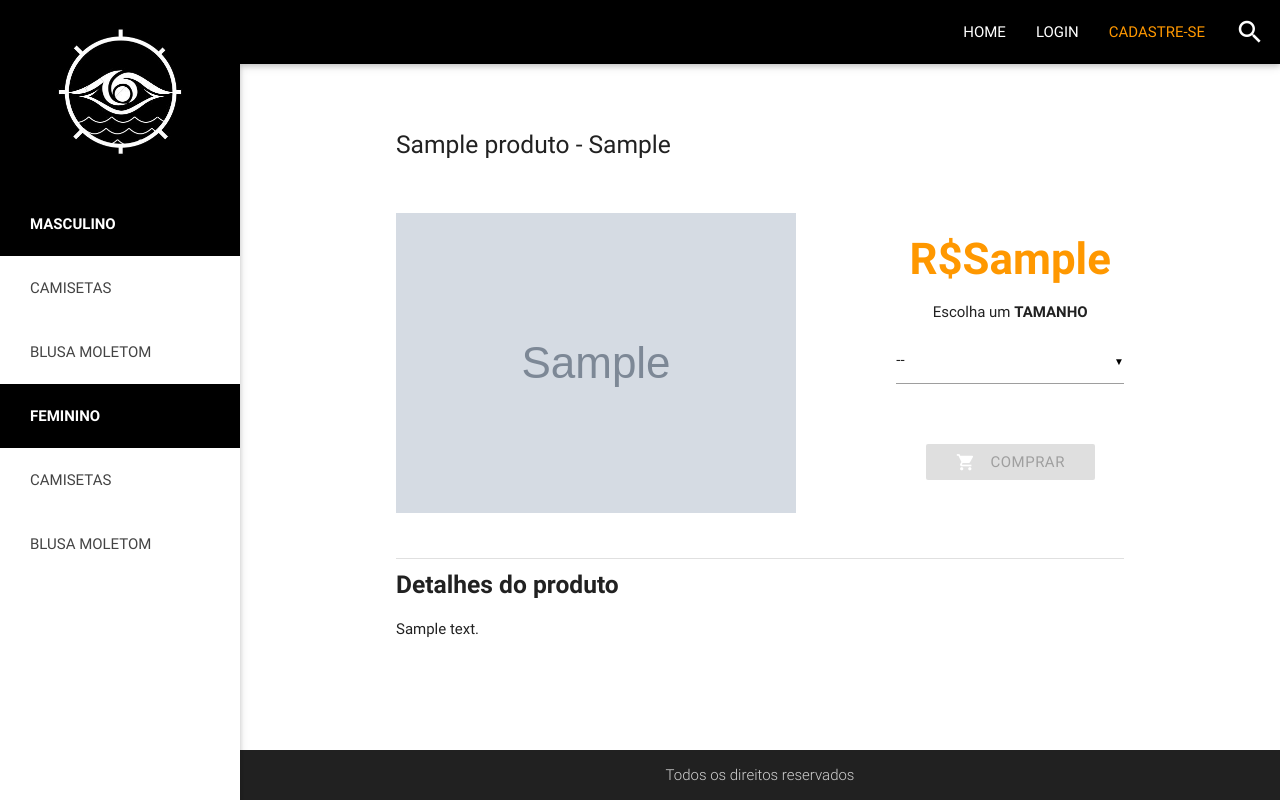
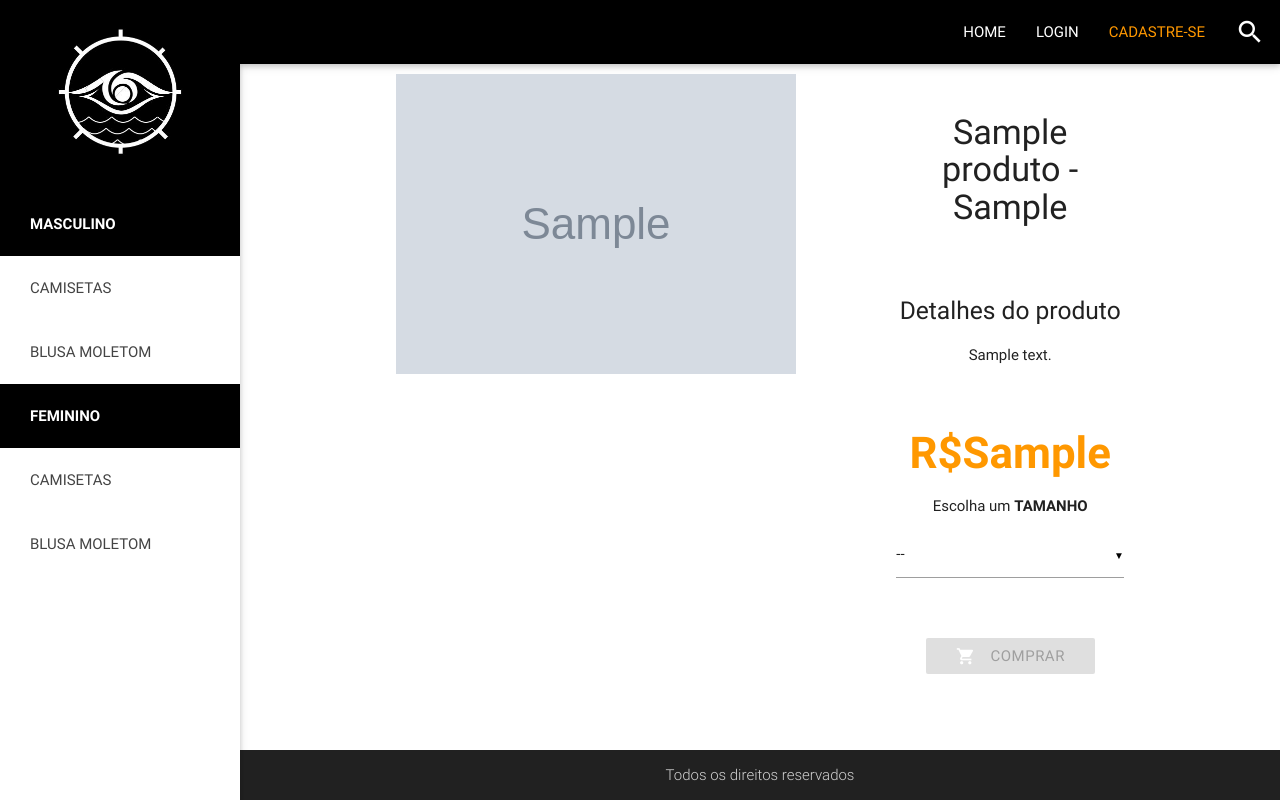
Before and after one commit to leomendesm/heavy-sun-store, a PHP site: page /projeto/produto.php?id=1 in a window 1280 px wide. Run offline with PHP 8.4, Linux system fonts and the light colour scheme; tables that the repository leaves empty or names only in its code hold one stand-in row (values such as "Sample post"); grey boxes marked "Sample" are stand-in pictures; some libraries are stand-ins or nearby versions.

Commit message:
Add files via upload

```diff
--- a/index.php
+++ b/index.php
@@ -16,7 +16,7 @@
                               <img class="responsive-img" src="uploads/<?= $fetch["foto"] ?>">
                             </div>
                             <div class="card-content">
-                                <p><span class="card-title activator grey-text text-darken-4 truncate"><?= $fetch["nome"] ?> - <?=  ucfirst($fetch["sexo"]) ?></span></p>
+                                <a href="produto.php?id=<?= $fetch["id"] ?>"><p><span class="card-title activator grey-text text-darken-4 truncate"><?= $fetch["nome"] ?> - <?=  ucfirst($fetch["sexo"]) ?></span></p></a>
                                 <p class="">R$<?= $fetch["preco"] ?><br></p>
                                 <div class="red-text"><hr></div>
                               <p><a href="produto.php?id=<?= $fetch["id"] ?>" class="orange-text text-darken-2 right">COMPRAR</a></p>
--- a/js/init.js
+++ b/js/init.js
@@ -20,7 +20,6 @@
         $('#mprodger').hide();
         $("#erro").hide();
         $('#submit').click(function () {
-            $('#prog_reg').show();
             var nome = $('#nome').val();
             var email = $('#email').val();
             var senha = $('#pass').val();
@@ -55,7 +54,6 @@
             type: "post",
             data: "senha=" + senha + "&email=" + email + "&remember=" + remember,
             success: function (result) {
-                console.log(result);
                 if (result == 0) {
                     $('#mlogin').closeModal();
                     $('#cad').hide();
@@ -87,7 +85,7 @@
                     $('#mprodger').show();
                     $('#comprar').removeClass('disabled');
                 } else {
-                    $('#erro').show();
+                    Materialize.toast('Usuário ou senha incorretos!', 3000);
                 }
             }
         })
@@ -112,6 +110,10 @@
                 }
             })
             return false;
+        }else if(disabled == true){
+            Materialize.toast('Inicie uma sessão para comprar!', 3000);
+        }else{
+            Materialize.toast('Selecione um tamanho!', 3000);
         }
     });
 })(jQuery);
--- a/mostrarprodutos.php
+++ b/mostrarprodutos.php
@@ -29,7 +29,7 @@
                           <img class="responsive-img" src="uploads/<?= $fetch["foto"] ?>">
                         </div>
                         <div class="card-content">
-                            <p><span class="card-title activator grey-text text-darken-4 truncate"><?= $fetch["nome"] ?> - <?=  ucfirst($fetch["sexo"]) ?></span></p>
+                            <a href="produto.php?id=<?= $fetch["id"] ?>"><p><span class="card-title activator grey-text text-darken-4 truncate"><?= $fetch["nome"] ?> - <?=  ucfirst($fetch["sexo"]) ?></span></p></a>
                             <p class="">R$<?= $fetch["preco"] ?><br></p>
                             <div class="red-text"><hr></div>
                           <p><a href="produto.php?id=<?= $fetch["id"] ?>" class="orange-text text-darken-2 right">COMPRAR</a></p>
--- a/produto.php
+++ b/produto.php
@@ -15,19 +15,16 @@ if($cont == 1){
 ?>
     <div class="container">
         <div class="row">
-            <div class="col l12">
-                <br>
-                <br>
-                <h5><?= $fetch['nome'] ?> - <?= ucfirst($fetch['sexo']) ?></h5>
-                <br>
-                <br>
-            </div>
-
             <div class="col s12 m8 l8 left">
                 <img class="materialboxed responsive-img" width="400" src="uploads/<?= $fetch['foto'] ?>">
             </div>
-
             <div class="col s12 m4 l4 center">
+            <br>
+            <h4><?= $fetch['nome'] ?> - <?= ucfirst($fetch['sexo']) ?></h4>
+            <div class="hide-on-med-and-down"><br><br><h5>Detalhes do produto</h5>
+                <p>
+                    <?= $fetch['descri'] ?>
+                </p> <br></div>
                 <h3 class="orange-text darken-3"><b>R$<?= $fetch['preco'] ?></b></h3> Escolha um <b>TAMANHO</b>
                 <div class="input-field">
                     <select id="selecttam">
@@ -42,17 +39,14 @@ if($cont == 1){
                 <br>
                 <input type="hidden" id="idprod" value="<?= $fetch['id'] ?>">
                 <a id="comprar" class="waves-effect waves-light btn orange darken-3  <?= (isset($_SESSION['id']))? "":"disabled" ?>"><i class="material-icons left white-text">shopping_cart</i>COMPRAR</a>
+
             </div>
-            <div class="col s12 m12 l12">
-                <br>
-                <br>
-                <div class="divider"></div>
-                <h5><b>Detalhes do produto</b></h5>
+
+        </div>
+        <div class="hide-on-large-only center"><h5>Detalhes do produto</h5>
                 <p>
                     <?= $fetch['descri'] ?>
-                </p>
-            </div>
-        </div>
+                </p></div>
     </div>
 
     <?php
```
